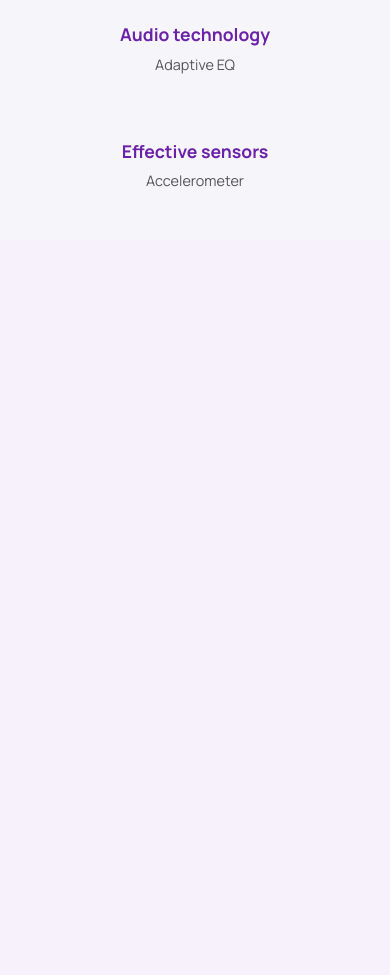
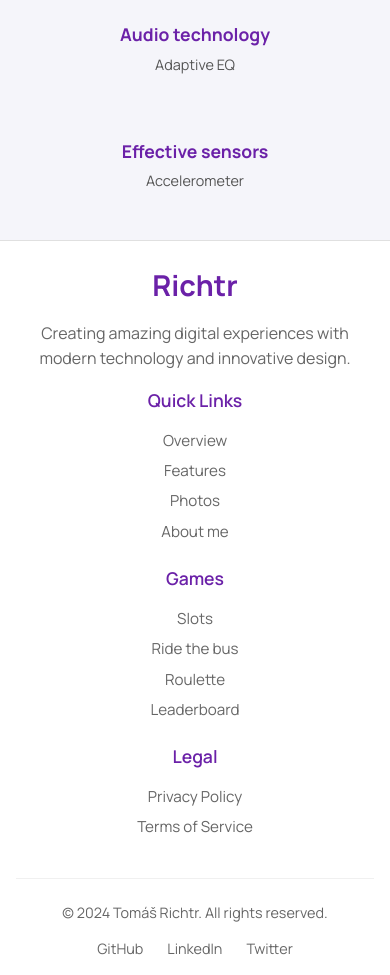
Before and after one commit to Tomajto/portfolio_web, a PHP site: page / in a window 390 px wide. Shown: the part 870-1845 px from the top of the page. Before the commit the page ends 1057 px from the top, so only its background shows below. Run offline with PHP 8.4, Linux system fonts and the light colour scheme.

Commit message:
Add footer component and styles for improved site navigation and branding

```diff
--- /dev/null
+++ b/includes/footer.php
@@ -0,0 +1,47 @@
+<footer class="footer">
+    <div class="container">
+        <div class="footer-content">
+            <div class="footer-section">
+                <div class="footer-logo">Richtr</div>
+                <p class="footer-description">Creating amazing digital experiences with modern technology and innovative design.</p>
+            </div>
+
+            <div class="footer-section">
+                <h4>Quick Links</h4>
+                <ul class="footer-links">
+                    <li><a href="/index.php#overview">Overview</a></li>
+                    <li><a href="/index.php#features">Features</a></li>
+                    <li><a href="/index.php#photos">Photos</a></li>
+                    <li><a href="/index.php#aboutme">About me</a></li>
+                </ul>
+            </div>
+
+            <div class="footer-section">
+                <h4>Games</h4>
+                <ul class="footer-links">
+                    <li><a href="/screens/leaderboard.php">Slots</a></li>
+                    <li><a href="/screens/leaderboard.php">Ride the bus</a></li>
+                    <li><a href="/screens/leaderboard.php">Roulette</a></li>
+                    <li><a href="/screens/leaderboard.php">Leaderboard</a></li>
+                </ul>
+            </div>
+
+            <div class="footer-section">
+                <h4>Legal</h4>
+                <ul class="footer-links">
+                    <li><a href="/screens/privacy.php">Privacy Policy</a></li>
+                    <li><a href="/screens/terms.php">Terms of Service</a></li>
+                </ul>
+            </div>
+        </div>
+
+        <div class="footer-bottom">
+            <p>&copy; 2024 Tomáš Richtr. All rights reserved.</p>
+            <div class="footer-social">
+                <a href="#" class="social-link">GitHub</a>
+                <a href="#" class="social-link">LinkedIn</a>
+                <a href="#" class="social-link">Twitter</a>
+            </div>
+        </div>
+    </div>
+</footer>
--- a/index.php
+++ b/index.php
@@ -19,7 +19,7 @@
 
     <section class="hero" id="overview">
       <div class="hero-content">
-        <h1 class="hero-title">at <span id="dynamic-word">work</span></h1>
+        <h1 class="hero-title">at <span id="dynamic-word"></span></h1>
       </div>
     </section>
 
@@ -33,6 +33,7 @@
         <p>Accelerometer</p>
       </div>
     </section>
+    <?php include 'includes/footer.php'; ?>
     <script src="scripts/hamburger.js"></script>
     <script src="scripts/typing.js"></script>
   </body>
--- a/screens/leaderboard.php
+++ b/screens/leaderboard.php
@@ -88,7 +88,7 @@ if ($result) {
             </div>
         </div>
     </main>
-
+    <?php include 'includes/footer.php'; ?>
     <script src="/scripts/hamburger.js"></script>
 </body>
 
--- a/screens/login.php
+++ b/screens/login.php
@@ -48,7 +48,6 @@ if ($_SERVER["REQUEST_METHOD"] == "POST") {
   <meta name="viewport" content="width=device-width, initial-scale=1" />
   <title>Log in | Richtr</title>
   <link rel="stylesheet" href="/styles/style.css" />
-  <link rel="stylesheet" href="/styles/login.css" />
   <link rel="preconnect" href="https://fonts.googleapis.com" />
   <link rel="preconnect" href="https://fonts.gstatic.com" crossorigin />
   <link
@@ -96,6 +95,7 @@ if ($_SERVER["REQUEST_METHOD"] == "POST") {
       </div>
     </div>
   </main>
+  <?php include 'includes/footer.php'; ?>
   <script src="/scripts/hamburger.js"></script>
 </body>
 
--- a/screens/privacy.php
+++ b/screens/privacy.php
@@ -5,7 +5,6 @@
     <meta name="viewport" content="width=device-width, initial-scale=1" />
     <title>Privacy Policy | Richtr</title>
     <link rel="stylesheet" href="/styles/style.css" />
-    <link rel="stylesheet" href="/styles/login.css" />
     <link rel="preconnect" href="https://fonts.googleapis.com" />
     <link rel="preconnect" href="https://fonts.gstatic.com" crossorigin />
     <link
@@ -99,6 +98,7 @@
         </div>
       </div>
     </main>
+    <?php include 'includes/footer.php'; ?>
     <script src="/scripts/hamburger.js"></script>
   </body>
 </html>
--- a/screens/signup.php
+++ b/screens/signup.php
@@ -58,7 +58,6 @@ if ($_SERVER["REQUEST_METHOD"] == "POST") {
     <meta name="viewport" content="width=device-width, initial-scale=1" />
     <title>Sign up | Richtr</title>
     <link rel="stylesheet" href="/styles/style.css" />
-    <link rel="stylesheet" href="/styles/login.css" />
     <link rel="preconnect" href="https://fonts.googleapis.com" />
     <link rel="preconnect" href="https://fonts.gstatic.com" crossorigin />
     <link
@@ -131,6 +130,7 @@ if ($_SERVER["REQUEST_METHOD"] == "POST") {
             </div>
         </div>
     </main>
+    <?php include 'includes/footer.php'; ?>
     <script src="/scripts/hamburger.js"></script>
 </body>
 
--- a/screens/terms.php
+++ b/screens/terms.php
@@ -5,7 +5,6 @@
     <meta name="viewport" content="width=device-width, initial-scale=1" />
     <title>Terms of Service | Richtr</title>
     <link rel="stylesheet" href="/styles/style.css" />
-    <link rel="stylesheet" href="/styles/login.css" />
     <link rel="preconnect" href="https://fonts.googleapis.com" />
     <link rel="preconnect" href="https://fonts.gstatic.com" crossorigin />
     <link
@@ -98,6 +97,7 @@
         </div>
       </div>
     </main>
+    <?php include 'includes/footer.php'; ?>
     <script src="/scripts/hamburger.js"></script>
   </body>
 </html>
--- a/styles/style.css
+++ b/styles/style.css
@@ -412,6 +412,125 @@ header {
   color: #333;
 }
 
+/* Add this to the end of your style.css file */
+
+/* =============== FOOTER =============== */
+.footer {
+    background: #fff;
+    border-top: 1px solid #e0e0e0;
+    padding: 3rem 0 1.5rem 0;
+    margin-top: auto;
+}
+
+.footer-content {
+    display: grid;
+    grid-template-columns: 2fr 1fr 1fr 1fr;
+    gap: 2rem;
+    margin-bottom: 2rem;
+}
+
+.footer-section h4 {
+    color: #6b21a8;
+    font-size: 1.1rem;
+    font-weight: 600;
+    margin-bottom: 1rem;
+}
+
+.footer-logo {
+    font-size: 1.8rem;
+    font-weight: bold;
+    color: #6b21a8;
+    margin-bottom: 1rem;
+}
+
+.footer-description {
+    color: #666;
+    line-height: 1.6;
+    max-width: 280px;
+}
+
+.footer-links {
+    list-style: none;
+}
+
+.footer-links li {
+    margin-bottom: 0.5rem;
+}
+
+.footer-links a {
+    color: #666;
+    font-size: 0.95rem;
+    transition: color 0.2s;
+}
+
+.footer-links a:hover {
+    color: #6b21a8;
+}
+
+.footer-bottom {
+    display: flex;
+    justify-content: space-between;
+    align-items: center;
+    padding-top: 1.5rem;
+    border-top: 1px solid #f0f0f0;
+}
+
+.footer-bottom p {
+    color: #666;
+    font-size: 0.9rem;
+}
+
+.footer-social {
+    display: flex;
+    gap: 1.5rem;
+}
+
+.social-link {
+    color: #666;
+    font-size: 0.9rem;
+    transition: color 0.2s;
+}
+
+.social-link:hover {
+    color: #6b21a8;
+}
+
+/* Footer Mobile Styles */
+@media (max-width: 768px) {
+    .footer {
+        padding: 2rem 0 1rem 0;
+    }
+
+    .footer-content {
+        grid-template-columns: 1fr;
+        gap: 1.5rem;
+        text-align: center;
+    }
+
+    .footer-description {
+        max-width: 100%;
+    }
+
+    .footer-bottom {
+        flex-direction: column;
+        gap: 1rem;
+        text-align: center;
+    }
+
+    .footer-social {
+        justify-content: center;
+    }
+}
+
+@media (max-width: 480px) {
+    .footer {
+        padding: 1.5rem 0 1rem 0;
+    }
+
+    .footer-content {
+        gap: 1rem;
+    }
+}
 /* =============== MEDIA QUERIES =============== */
 @media (max-width: 1024px) {
   .hero-title {
```
Also changed, not shown: screens/dashboard.php (+13 -10 lines).
